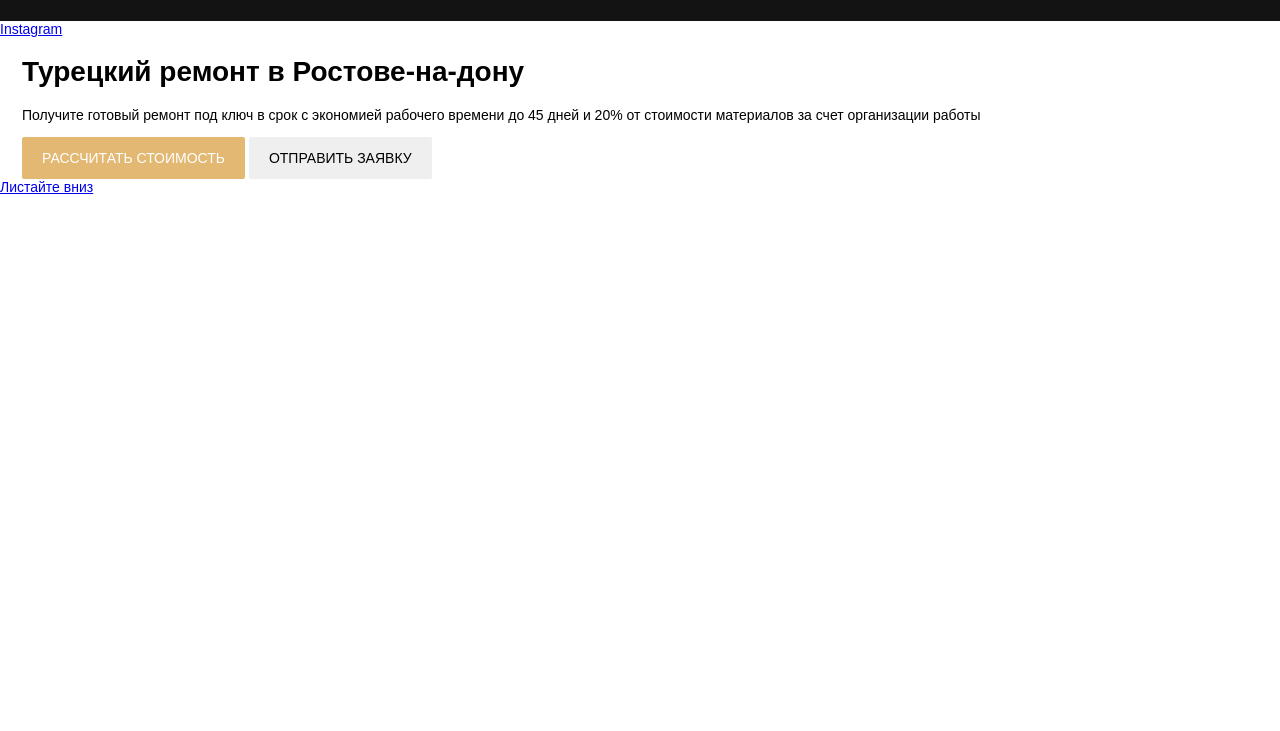
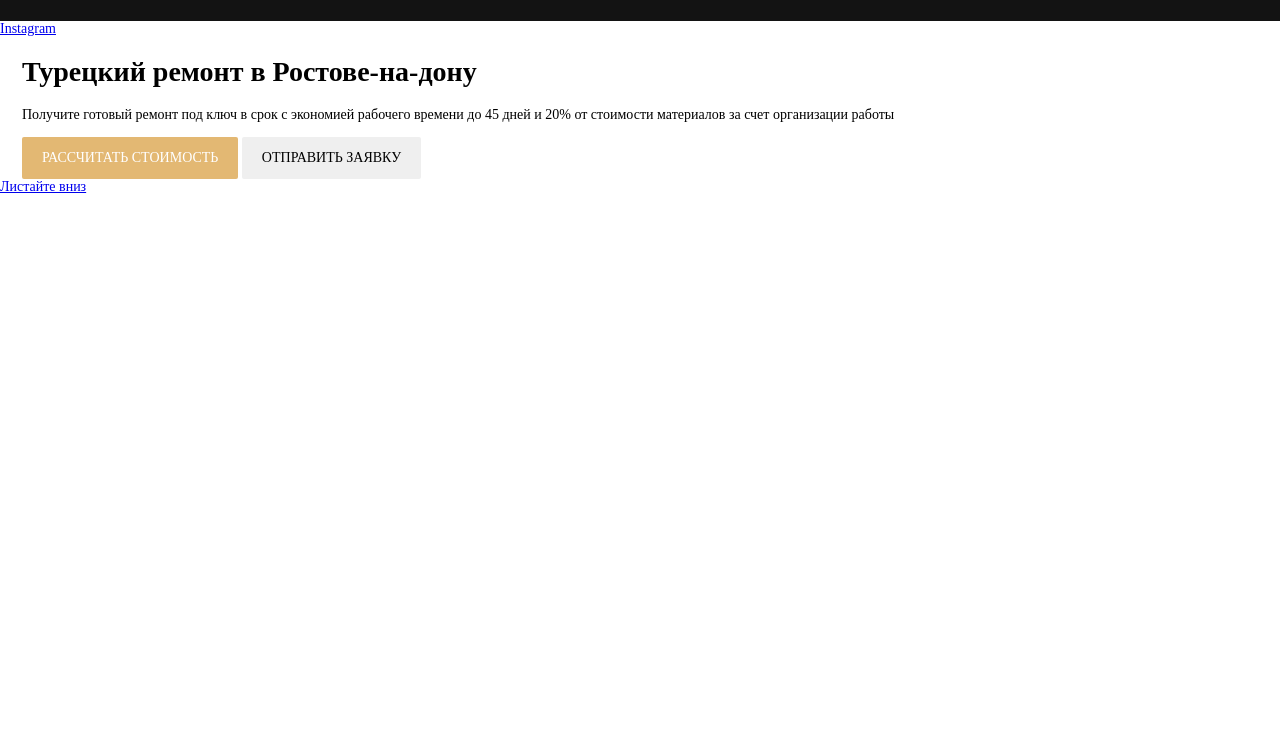
Before and after one commit to Alesya1408/repair-design-, a website: page index.html in a window 1280 px wide. Shown: the part 69-800 px from the top of the page. Drawn offline with Linux system fonts and the light colour scheme; a web font is replaced by a local one.

Commit message:
fead: add Futura Book & Demi fonts

```diff
--- a/gulpfile.js
+++ b/gulpfile.js
@@ -1,6 +1,7 @@
 const {src, dest, watch} = require('gulp');
 const browserSync = require('browser-sync').create();
 const sass = require('gulp-sass');
+const autoprefixer = require('gulp-autoprefixer');
 
 
 // Static server
@@ -17,8 +18,11 @@ function bs() {
 };
 
 function serveSass() {
-    return src("./sass/*.sass")
+    return src("./sass/**/*.sass")
         .pipe(sass())
+        .pipe(autoprefixer({
+            cascade: false
+        }))
         .pipe(dest("./css"))
         .pipe(browserSync.stream());
 };
--- a/package.json
+++ b/package.json
@@ -17,7 +17,8 @@
   },
   "homepage": "https://github.com/Alesya1408/repair-design-#readme",
   "devDependencies": {
-    "gulp": "^4.0.2"
+    "gulp": "^4.0.2",
+    "gulp-autoprefixer": "^7.0.1"
   },
   "dependencies": {
     "browser-sync": "^2.26.7"
--- /dev/null
+++ b/sass/_fonts.scss
@@ -0,0 +1,18 @@
+@font-face {
+ font-family: 'Futura Book';
+ src:
+ url('../fonts\futura\FuturaBookC.woff') format('woff'),
+ url('../fonts\futura\FuturaBookC.woff2') format('woff');
+ font-weight: normal;
+ font-style: normal;
+ font-display: wrap;
+}
+@font-face {
+ font-family: 'Futura Demi';
+ src:
+ url('../fonts\futura\FuturaDemiC.woff') format('woff'),
+ url('../fonts\futura\FuturaDemiC.woff2') format('woff');
+ font-weight: normal;
+ font-style: normal;
+ font-display: wrap;
+}
--- a/sass/style.sass
+++ b/sass/style.sass
@@ -1,3 +1,4 @@
+@import "fonts"
 @import "normalize"
 @import "variables"
 @import "interface"
@@ -5,5 +6,5 @@
 @import "templates/header"
 
 body
- font-family: sans-serif
+ font-family: 'Futura Book', sant-serif
  font-size: 14px
```
Also changed, not shown: css/style.css, fonts/futura/FuturaBookC.woff (added), fonts/futura/FuturaBookC.woff2 (added), fonts/futura/FuturaDemiC.woff (added), fonts/futura/FuturaDemiC.woff2 (added), 1 other file.
